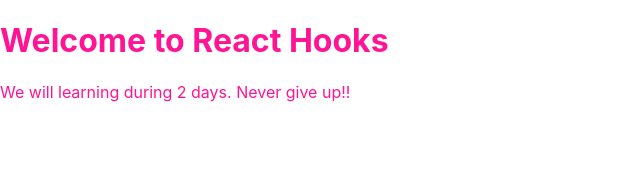
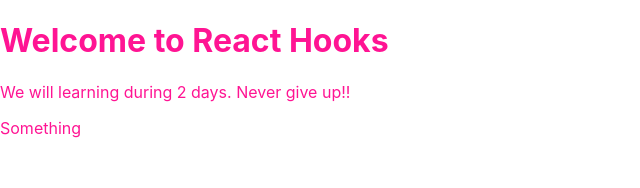
Before and after one commit to lethanhtong31071999/react-hooks, a React (Create React App) app: page / in a window 1280 px wide. Shown: the top 188 px of the page, without its empty margins (0-640 px from the left). Built offline with nearby package versions, Linux system fonts and the light colour scheme.

Commit message:
commit 2

```diff
--- a/src/App.js
+++ b/src/App.js
@@ -6,6 +6,7 @@
     <div className="app">
       <h1>Welcome to React Hooks</h1>
       <p>We will learning during 2 days. Never give up!!</p>
+      Something
     </div>
   );
 }
```
